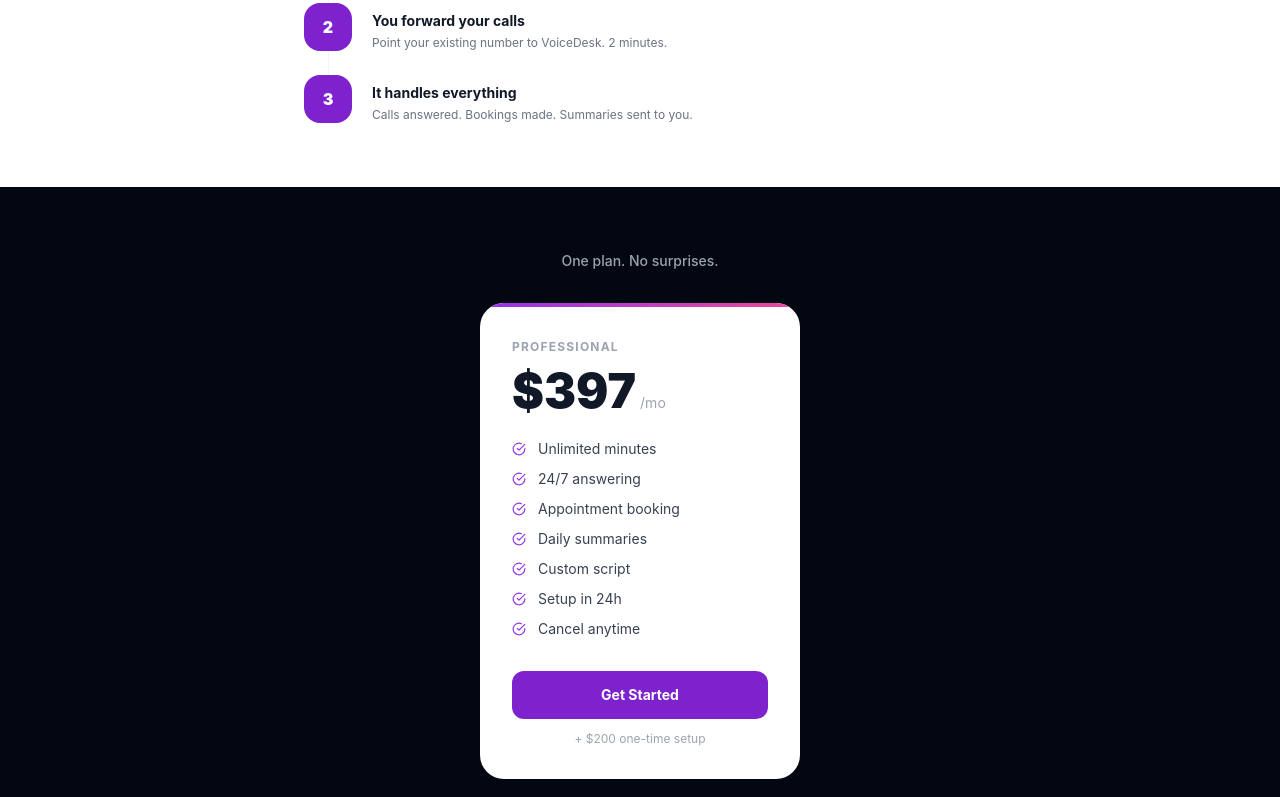
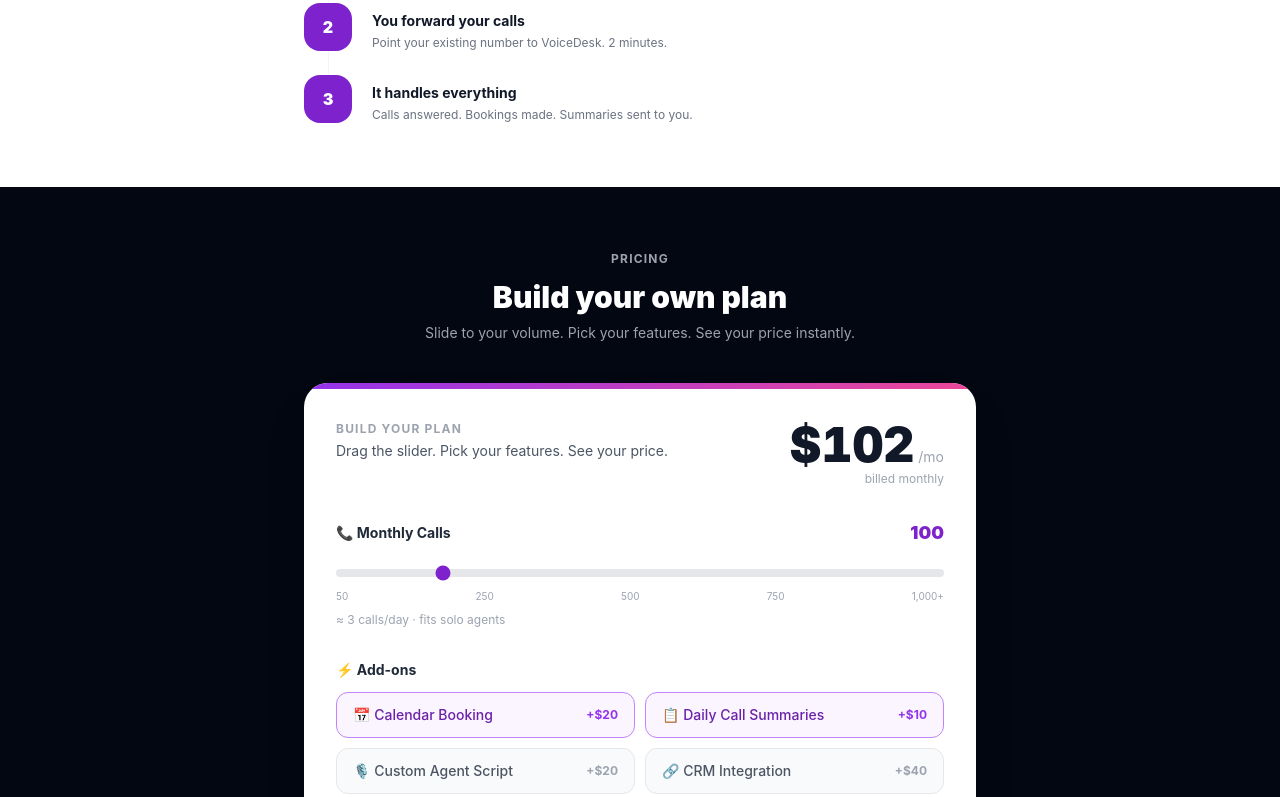
Before and after one commit to FahadImdad/voicedesk-, a Next.js app: page / in a window 1280 px wide. Shown: the part 2000-2797 px from the top of the page. Built offline with nearby package versions, Linux system fonts and the light colour scheme.

Commit message:
feat: interactive pricing calculator with slider + add-ons

```diff
--- a/app/page.tsx
+++ b/app/page.tsx
@@ -1,6 +1,7 @@
 import Link from "next/link";
 import { CheckCircle } from "lucide-react";
 import { Reveal, StaggerGrid } from "@/components/AnimatedSection";
+import PricingCalculator from "@/components/PricingCalculator";
 
 export default function Home() {
   return (
@@ -161,33 +162,16 @@
         </div>
       </section>
 
-      {/* PRICING — one card, no fluff */}
+      {/* PRICING — interactive calculator */}
       <section id="pricing" className="py-16 px-5 bg-gray-950">
-        <div className="max-w-xs mx-auto">
+        <div className="max-w-2xl mx-auto">
+          <Reveal className="text-center mb-10">
+            <p className="text-gray-400 text-xs font-bold uppercase tracking-widest mb-3">Pricing</p>
+            <h2 className="text-2xl sm:text-3xl font-black text-white mb-2">Build your own plan</h2>
+            <p className="text-gray-400 text-sm">Slide to your volume. Pick your features. See your price instantly.</p>
+          </Reveal>
           <Reveal>
-            <p className="text-center text-gray-400 text-sm mb-8 font-medium">One plan. No surprises.</p>
-            <div className="bg-white rounded-3xl overflow-hidden">
-              <div className="h-1 bg-gradient-to-r from-purple-600 to-pink-500"/>
-              <div className="p-8">
-                <p className="text-gray-400 text-xs font-bold uppercase tracking-widest mb-3">Professional</p>
-                <div className="flex items-baseline gap-1 mb-6">
-                  <span className="text-5xl font-black text-gray-900">$397</span>
-                  <span className="text-gray-400 text-sm">/mo</span>
-                </div>
-                <ul className="space-y-2.5 mb-8">
-                  {["Unlimited minutes","24/7 answering","Appointment booking","Daily summaries","Custom script","Setup in 24h","Cancel anytime"].map(f => (
-                    <li key={f} className="flex items-center gap-3 text-gray-700 text-sm">
-                      <CheckCircle size={14} className="text-purple-600 flex-shrink-0"/>
-                      {f}
-                    </li>
-                  ))}
-                </ul>
-                <Link href="/contact" className="btn block bg-purple-700 text-white font-bold py-3.5 rounded-xl text-center text-sm">
-                  Get Started
-                </Link>
-                <p className="text-gray-400 text-xs text-center mt-3">+ $200 one-time setup</p>
-              </div>
-            </div>
+            <PricingCalculator />
           </Reveal>
         </div>
       </section>
--- /dev/null
+++ b/components/PricingCalculator.tsx
@@ -0,0 +1,164 @@
+"use client";
+
+import { useState, useMemo } from "react";
+import Link from "next/link";
+import { CheckCircle } from "lucide-react";
+
+const BASE_PRICE = 47;
+const PRICE_PER_100_CALLS = 25;
+
+const ADDONS = [
+  { id: "booking",    label: "📅 Calendar Booking",        price: 20 },
+  { id: "summary",    label: "📋 Daily Call Summaries",     price: 10 },
+  { id: "custom",     label: "🎙️ Custom Agent Script",      price: 20 },
+  { id: "crm",        label: "🔗 CRM Integration",          price: 40 },
+  { id: "sms",        label: "💬 SMS Follow-ups",           price: 25 },
+  { id: "multi",      label: "👥 Multiple Agent Personas",  price: 35 },
+];
+
+const CALL_STEPS = [50, 100, 200, 300, 500, 750, 1000];
+
+export default function PricingCalculator() {
+  const [callIndex, setCallIndex] = useState(1); // default 100 calls
+  const [addons, setAddons] = useState<Set<string>>(new Set(["booking", "summary"]));
+
+  const calls = CALL_STEPS[callIndex];
+
+  const toggle = (id: string) => {
+    setAddons(prev => {
+      const next = new Set(prev);
+      next.has(id) ? next.delete(id) : next.add(id);
+      return next;
+    });
+  };
+
+  const price = useMemo(() => {
+    const callCost = BASE_PRICE + Math.floor(calls / 100) * PRICE_PER_100_CALLS;
+    const addonCost = ADDONS.filter(a => addons.has(a.id)).reduce((s, a) => s + a.price, 0);
+    return callCost + addonCost;
+  }, [calls, addons]);
+
+  const included = [
+    "24/7 call answering",
+    "Lead qualification",
+    "1 dedicated phone number",
+    "Setup in 24 hours",
+    "Cancel anytime",
+  ];
+
+  return (
+    <div className="max-w-2xl mx-auto">
+      <div className="bg-white rounded-3xl overflow-hidden shadow-2xl shadow-black/20">
+        <div className="h-1.5 bg-gradient-to-r from-purple-600 to-pink-500" />
+
+        <div className="p-8">
+          {/* Header */}
+          <div className="flex items-start justify-between mb-8">
+            <div>
+              <p className="text-gray-400 text-xs font-bold uppercase tracking-widest mb-1">Build Your Plan</p>
+              <p className="text-gray-600 text-sm">Drag the slider. Pick your features. See your price.</p>
+            </div>
+            <div className="text-right">
+              <div className="flex items-baseline gap-1">
+                <span className="text-5xl font-black text-gray-900 tabular-nums">${price}</span>
+                <span className="text-gray-400 text-sm">/mo</span>
+              </div>
+              <p className="text-xs text-gray-400 mt-0.5">billed monthly</p>
+            </div>
+          </div>
+
+          {/* Calls Slider */}
+          <div className="mb-8">
+            <div className="flex justify-between items-center mb-3">
+              <p className="text-sm font-bold text-gray-800">📞 Monthly Calls</p>
+              <span className="text-purple-700 font-black text-lg">{calls === 1000 ? "1,000+" : calls}</span>
+            </div>
+            <input
+              type="range"
+              min={0}
+              max={CALL_STEPS.length - 1}
+              value={callIndex}
+              onChange={e => setCallIndex(Number(e.target.value))}
+              className="w-full h-2 bg-gray-200 rounded-full appearance-none cursor-pointer accent-purple-700"
+            />
+            <div className="flex justify-between text-[10px] text-gray-400 mt-1.5">
+              <span>50</span>
+              <span>250</span>
+              <span>500</span>
+              <span>750</span>
+              <span>1,000+</span>
+            </div>
+            <p className="text-xs text-gray-400 mt-2">
+              ≈ {Math.round(calls / 30)} calls/day · fits {calls <= 100 ? "solo agents" : calls <= 300 ? "active agents" : "high-volume teams"}
+            </p>
+          </div>
+
+          {/* Add-ons */}
+          <div className="mb-8">
+            <p className="text-sm font-bold text-gray-800 mb-3">⚡ Add-ons</p>
+            <div className="grid grid-cols-1 sm:grid-cols-2 gap-2.5">
+              {ADDONS.map(addon => {
+                const active = addons.has(addon.id);
+                return (
+                  <button
+                    key={addon.id}
+                    onClick={() => toggle(addon.id)}
+                    className={`flex items-center justify-between px-4 py-3 rounded-xl border text-sm font-medium transition-all ${
+                      active
+                        ? "bg-purple-50 border-purple-400 text-purple-800"
+                        : "bg-gray-50 border-gray-200 text-gray-600 hover:border-gray-300"
+                    }`}
+                  >
+                    <span>{addon.label}</span>
+                    <span className={`text-xs font-bold ml-2 ${active ? "text-purple-600" : "text-gray-400"}`}>
+                      {active ? `+$${addon.price}` : `+$${addon.price}`}
+                    </span>
+                  </button>
+                );
+              })}
+            </div>
+          </div>
+
+          {/* Always included */}
+          <div className="mb-8 bg-gray-50 rounded-2xl p-5">
+            <p className="text-xs font-bold text-gray-500 uppercase tracking-widest mb-3">Always Included</p>
+            <ul className="grid grid-cols-1 sm:grid-cols-2 gap-y-2 gap-x-4">
+              {included.map(f => (
+                <li key={f} className="flex items-center gap-2 text-gray-700 text-sm">
+                  <CheckCircle size={13} className="text-purple-600 flex-shrink-0" />
+                  {f}
+                </li>
+              ))}
+            </ul>
+          </div>
+
+          {/* Price summary */}
+          <div className="border-t border-gray-100 pt-5 mb-6 space-y-1.5 text-sm">
+            <div className="flex justify-between text-gray-500">
+              <span>Base ({calls} calls/mo)</span>
+              <span>${BASE_PRICE + Math.floor(calls / 100) * PRICE_PER_100_CALLS}/mo</span>
+            </div>
+            {ADDONS.filter(a => addons.has(a.id)).map(a => (
+              <div key={a.id} className="flex justify-between text-gray-500">
+                <span>{a.label.split(" ").slice(1).join(" ")}</span>
+                <span>+${a.price}/mo</span>
+              </div>
+            ))}
+            <div className="flex justify-between font-black text-gray-900 text-base pt-2 border-t border-gray-100">
+              <span>Total</span>
+              <span>${price}/mo</span>
+            </div>
+          </div>
+
+          <Link
+            href="/contact"
+            className="block bg-purple-700 text-white font-black py-4 rounded-xl text-center text-sm hover:bg-purple-800 transition-colors"
+          >
+            Get Started — ${price}/mo →
+          </Link>
+          <p className="text-gray-400 text-xs text-center mt-3">+ $200 one-time setup · No credit card to start</p>
+        </div>
+      </div>
+    </div>
+  );
+}
```
Also changed, not shown: 1 other file (tests, documents, lock files or other folders).
